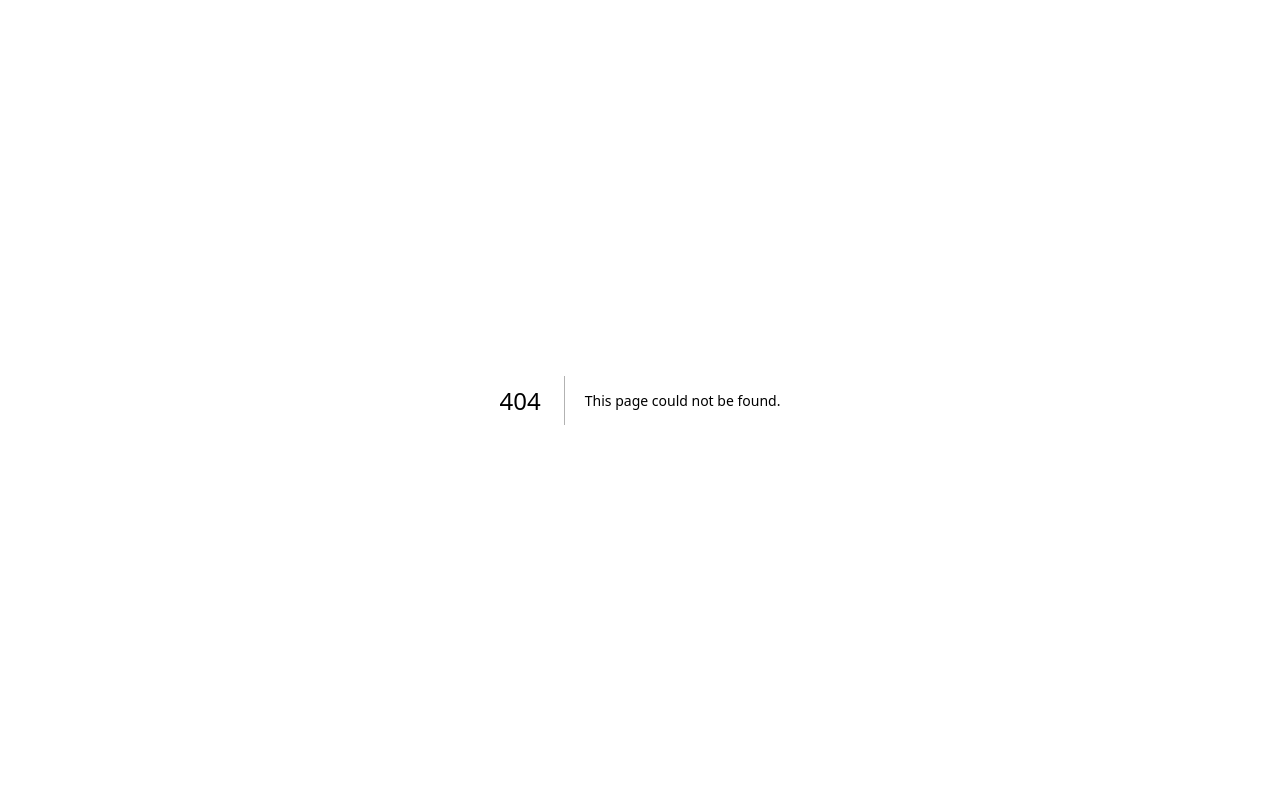
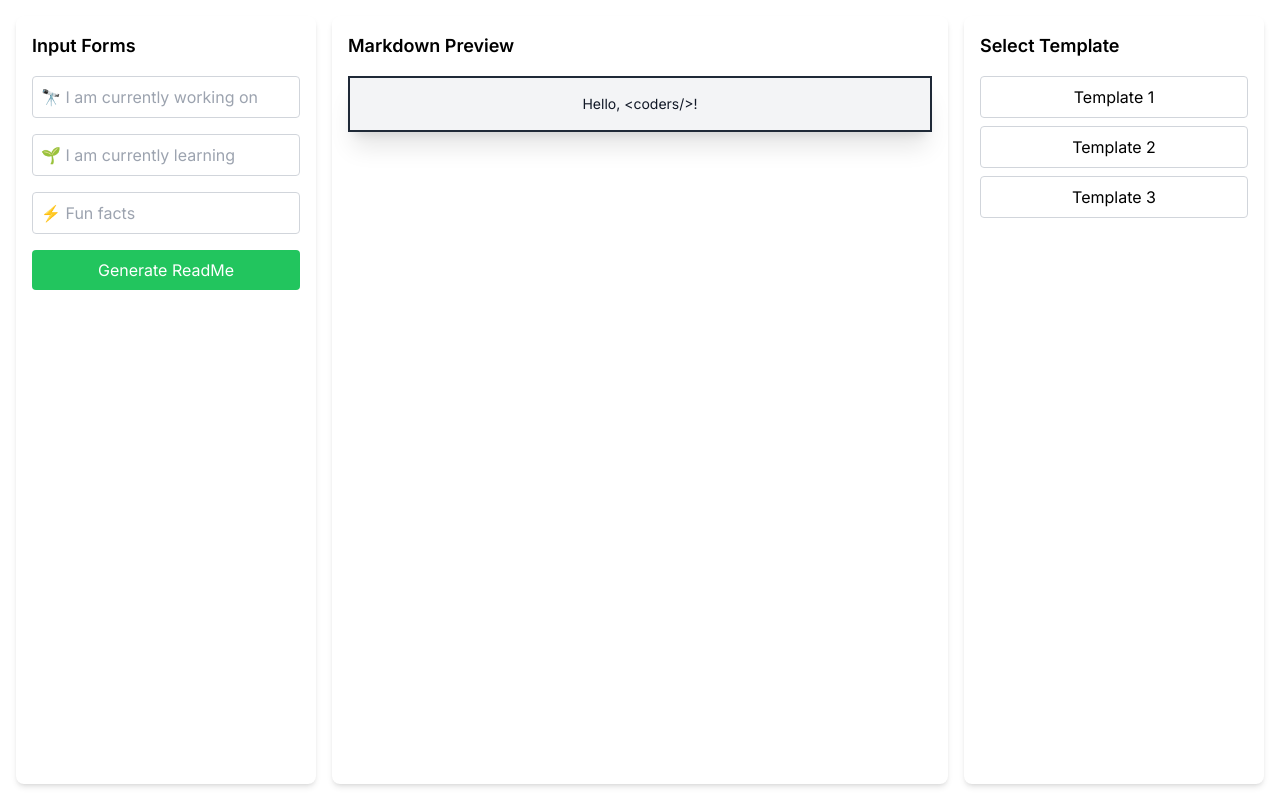
Before and after one commit to Alen-Scaria1516/profileFolio-readMe-generator, a Next.js app: page /readme in a window 1280 px wide. Before the commit this address had no page. Built offline with nearby package versions, Linux system fonts and the light colour scheme.

Commit message:
feat/ReadMe Add Readme Route

```diff
--- /dev/null
+++ b/app/components/markdownPreview.tsx
@@ -0,0 +1,12 @@
+import React from 'react'
+export const TitlePreview =()=>{
+    return <h1 className=' text-center'>Hello, &lt;coders/&gt;!</h1>
+}
+const MarkdownPreview = () => {
+    return (
+        <div id="markdown-content" >
+            <TitlePreview/>
+        </div>
+    );
+}
+export default MarkdownPreview
--- a/app/globals.css
+++ b/app/globals.css
@@ -1,33 +1,3 @@
 @tailwind base;
 @tailwind components;
 @tailwind utilities;
-
-:root {
-  --foreground-rgb: 0, 0, 0;
-  --background-start-rgb: 214, 219, 220;
-  --background-end-rgb: 255, 255, 255;
-}
-
-@media (prefers-color-scheme: dark) {
-  :root {
-    --foreground-rgb: 255, 255, 255;
-    --background-start-rgb: 0, 0, 0;
-    --background-end-rgb: 0, 0, 0;
-  }
-}
-
-body {
-  color: rgb(var(--foreground-rgb));
-  background: linear-gradient(
-      to bottom,
-      transparent,
-      rgb(var(--background-end-rgb))
-    )
-    rgb(var(--background-start-rgb));
-}
-
-@layer utilities {
-  .text-balance {
-    text-wrap: balance;
-  }
-}
--- /dev/null
+++ b/app/readme/page.tsx
@@ -0,0 +1,81 @@
+'use client'
+import MarkdownPreview from "../components/markdownPreview";
+
+const ReadMePage = () => {
+    const handleDownloadMarkdown = (): void => {
+        const markdownContent = document.getElementById('markdown-content') as HTMLElement;
+
+        if (markdownContent) {
+            const tempElement = document.createElement('a');
+            tempElement.setAttribute(
+                'href',
+                `data:text/markdown;charset=utf-8,${encodeURIComponent(markdownContent.innerText)}`,
+            );
+            tempElement.setAttribute('download', 'README.md');
+            tempElement.style.display = 'none';
+            document.body.appendChild(tempElement);
+            tempElement.click();
+            document.body.removeChild(tempElement);
+        } else {
+            console.error('Markdown content element not found');
+        }
+    };
+
+    return (
+        <div className="container mx-auto p-4 h-screen">
+            <div className="grid grid-cols-12 gap-4 h-full">
+                {/* Section 1: Input Forms */}
+                <div className="col-span-3 bg-white shadow-md rounded-lg p-4 overflow-auto">
+                    <h2 className="text-lg font-semibold mb-4">Input Forms</h2>
+                    <div className="space-y-4">
+                        <input
+                            type="text"
+                            placeholder="🔭 I am currently working on"
+                            className="w-full p-2 border border-gray-300 rounded focus:outline-none focus:ring-2 focus:ring-blue-500"
+                        />
+                        <input
+                            type="text"
+                            placeholder="🌱 I am currently learning"
+                            className="w-full p-2 border border-gray-300 rounded focus:outline-none focus:ring-2 focus:ring-blue-500"
+                        />
+                        <input
+                            type="text"
+                            placeholder="⚡ Fun facts"
+                            className="w-full p-2 border border-gray-300 rounded focus:outline-none focus:ring-2 focus:ring-blue-500"
+                        />
+
+                        <button onClick={handleDownloadMarkdown} className="w-full bg-green-500 text-white py-2 px-4 rounded hover:bg-green-300 transition duration-200">
+                            Generate ReadMe
+                        </button>
+                    </div>
+                </div>
+
+                {/* Section 2: Display MD File */}
+                <div className="col-span-6 bg-white shadow-md rounded-lg p-4 overflow-auto">
+                    <h2 className="text-lg font-semibold mb-4">Markdown Preview</h2>
+                    <div className="w-full text-sm text-gray-900 shadow-xl mt-2 p-4 bg-gray-100 border-2 border-solid border-gray-800" id="markdown-box">
+                        <MarkdownPreview />
+                    </div>
+                </div>
+
+                {/* Section 3: Select Templates */}
+                <div className="col-span-3 bg-white shadow-md rounded-lg p-4 overflow-auto">
+                    <h2 className="text-lg font-semibold mb-4">Select Template</h2>
+                    <div className="space-y-2">
+                        <button className="w-full py-2 px-4 border border-gray-300 rounded hover:bg-gray-100 transition duration-200">
+                            Template 1
+                        </button>
+                        <button className="w-full py-2 px-4 border border-gray-300 rounded hover:bg-gray-100 transition duration-200">
+                            Template 2
+                        </button>
+                        <button className="w-full py-2 px-4 border border-gray-300 rounded hover:bg-gray-100 transition duration-200">
+                            Template 3
+                        </button>
+                    </div>
+                </div>
+            </div>
+        </div>
+    );
+}
+
+export default ReadMePage;
```
